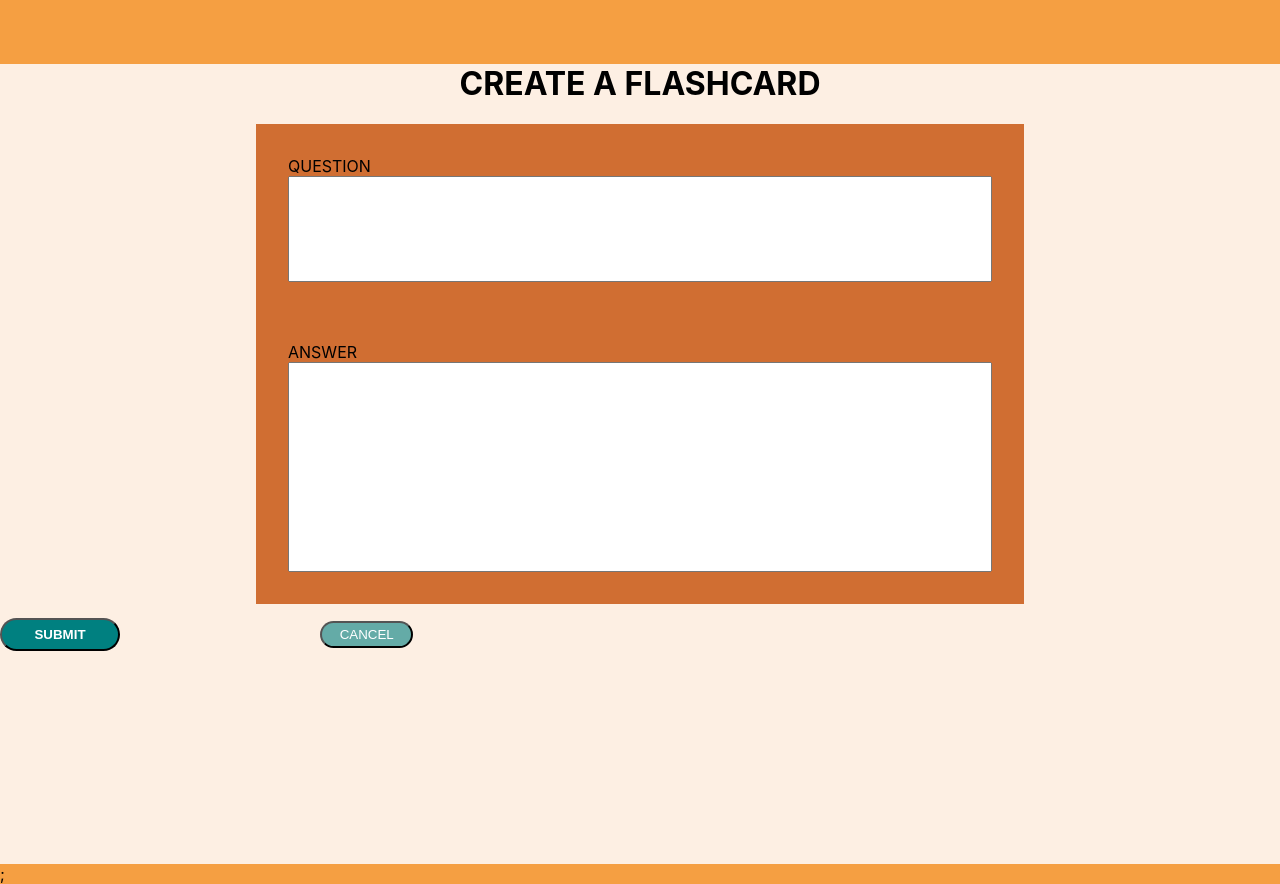
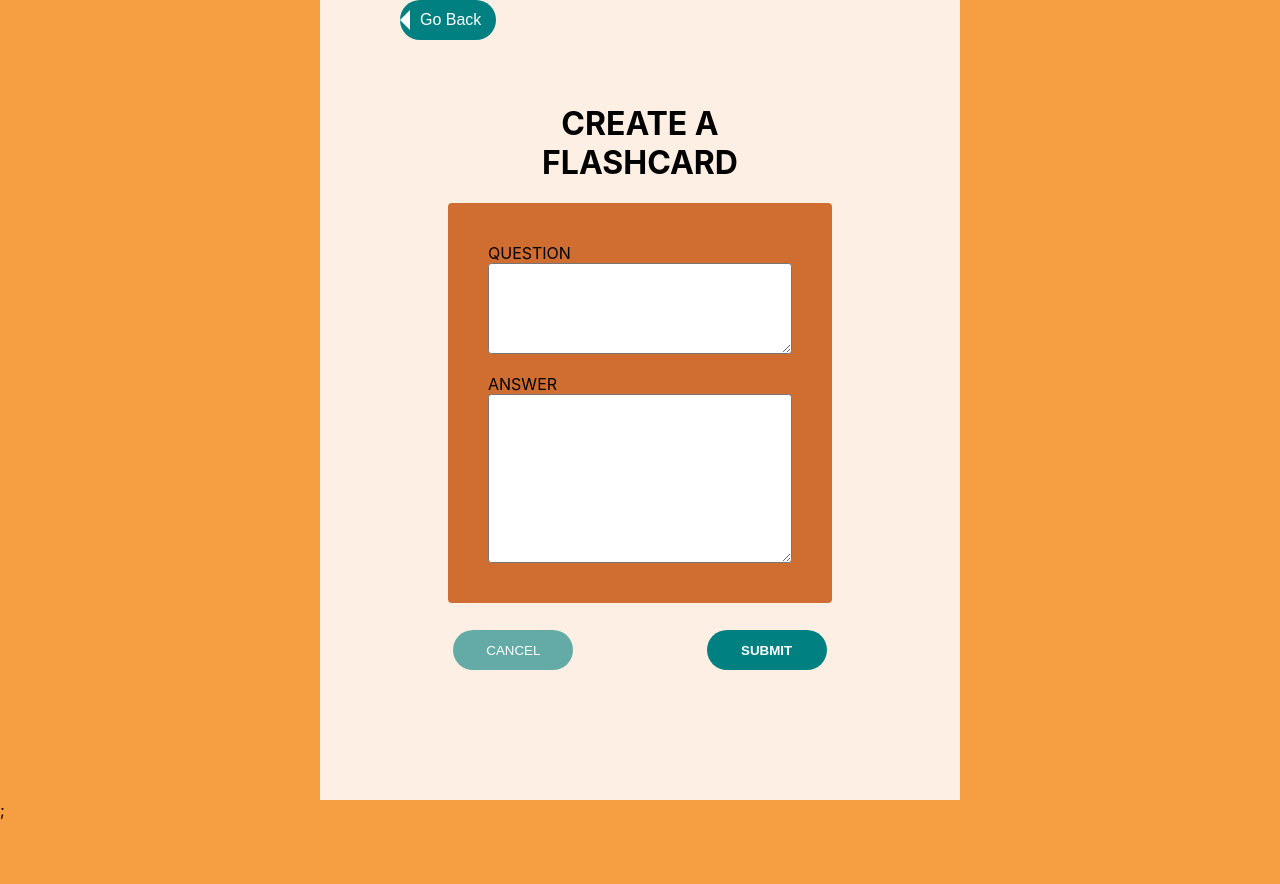
Before and after one commit to SchoolOfCode/bc14_w7_project-frontend-breaky-coders, a React (Create React App) app in the folder my-app/: page / in a window 1280 px wide. Both pictures are taken after a click on the button "Add A Flashcard". After the commit the page ends 820 px from the top, so only its background shows below. Built offline with nearby package versions, Linux system fonts and the light colour scheme.

Commit message:
updated AddAFlashcard.css and moved buttons positions in index.js and added more classNames

```diff
--- a/my-app/src/components/AddAFlashcard/AddAFlashcard.css
+++ b/my-app/src/components/AddAFlashcard/AddAFlashcard.css
@@ -1,64 +1,87 @@
+
+
 .addAFlashCard{
     /* removed flex so everything centered again  */
     background-color: #fdefe3;
     height: 100vh;
-    width: auto;
+    width: 50vw;
+    margin: 0 auto;
 }
 
-h1{
+div.overlay__header-button {
+    justify-content: center;
+    margin-left: 5em;
+}
+
+h1.addAFlashCard-h1 {
     display: block;
     text-align: center;
     margin-top: 2em;
     text-align: center;
     margin-left: auto;
     margin-right: auto;
+    width: 10em;
 
 }
 
 .flashcard-div{
     display: flex;
     background-color: #d06e32;
-    width: 60vw;
-    height: 60vh;
+    width: 30vw;
+    height: 50vh;
     justify-content: center;
     flex-direction: column;
     align-self: center;
     margin: auto;
-    padding: 2em;
+    padding: 2.5em;
+    border-radius: 0.25em;
 }
 
 .firstWhiteBox{
     height: 10em;
+    padding: 1em;
+     border-radius: 0.25em;
 
 
 }
 
 .secondWhiteBox{
     height: 20em;
+    padding: 1em;
+     border-radius: 0.25em;
+
+}
+.addAFlashCard-buttons-div {
+    display: flex;
+    flex-direction: row;
+    justify-content:space-evenly
 
 }
 
-.submit{
+.addAFlashCard-submit{
     width: 9em;
-    height: 2.5em;
-    margin-top: 1em;
-    margin-right: 15em;
+    height: 3em;
+    margin-top: 2em;
+    /*margin-right: 15em;
     margin-left: auto;
-    align-items: baseline;
-    justify-content: center;
+    align-items: baseline;*/
     background-color: teal;
     border-radius: 20px;
     color: #fff;
     font-weight: bold;
+    border: none;
+    padding: 0.5em;
 
     /* removed padding to allow text to be centered */
 }
 
-.cancel{
-    width: 7em;
-    height: 2em;
-    margin-top: 1em;
+.addAFlashCard-cancel{
+    width: 9em;
+    height: 3em;
+    margin-top: 2em;
     background-color: rgba(0, 128, 128, 0.605);
     border-radius: 20px;
     color: #fff;
+    border: none;
+     padding: 0.5em;
 }
--- a/my-app/src/components/AddAFlashcard/index.js
+++ b/my-app/src/components/AddAFlashcard/index.js
@@ -19,52 +19,79 @@
   import flashCardsListData from '../App/stateData';
   import { useState } from 'react';
 
-function AddAFlashcard() {
+function AddAFlashcard({ setPage }) {
   const [question, setQuestion] = useState("");
-  const [answer, setAnswer] = useState("")
-  const [answerInputValue, setAnswerInputValue] = useState("")
-  const [questionInputValue, setQuestionInputValue] = useState ("")
+  const [answer, setAnswer] = useState("");
+  const [answerInputValue, setAnswerInputValue] = useState("");
+  const [questionInputValue, setQuestionInputValue] = useState("");
 
-  function handleChangeQuestion(e){
-    setQuestionInputValue(e.target.value)
-    setQuestion(e.target.value)
+  function handleChangeQuestion(e) {
+    setQuestionInputValue(e.target.value);
+    setQuestion(e.target.value);
   }
 
-  function handleChangeAnswer(e){
-    setAnswerInputValue(e.target.value)
-    setAnswer(e.target.value)
+  function handleChangeAnswer(e) {
+    setAnswerInputValue(e.target.value);
+    setAnswer(e.target.value);
   }
 
-  function addCard(){
-    flashCardsListData.push({question: question, answer: answer})
-    setAnswerInputValue("")
-    setQuestionInputValue("")
-    console.log(flashCardsListData)
+  function addCard() {
+    flashCardsListData.push({ question: question, answer: answer });
+    setAnswerInputValue("");
+    setQuestionInputValue("");
+    console.log(flashCardsListData);
   }
 
-  function cancel(){
-    setAnswerInputValue("")
-    setQuestionInputValue("")
+  function cancel() {
+    setAnswerInputValue("");
+    setQuestionInputValue("");
   }
 
-  console.log(flashCardsListData)
+  console.log(flashCardsListData);
   return (
-  <main className='addAFlashCard'>
-  <h1>CREATE A FLASHCARD</h1>
-  <div className = 'flashcard-div'>
-    <label htmlFor="question">QUESTION</label>
-    {/* HELP */}
+    <main className="addAFlashCard">
+      <div className="overlay__header-button">
+        <button
+          onClick={() => {
+            setPage("homepage");
+          }}
+        >
+          {" "}
+          Go Back
+        </button>
+      </div>
+      <h1 className="addAFlashCard-h1">CREATE A FLASHCARD</h1>
+      <div className="flashcard-div">
+        <label htmlFor="question">QUESTION</label>
+        {/* HELP */}
 
-    <input className="firstWhiteBox" type="text" name="question" onChange={handleChangeQuestion} value={questionInputValue} />
-    <br></br>
-    <br></br>
-    <br></br>
-    <label htmlFor="answer">ANSWER</label>
-    <input className="secondWhiteBox" type="text" name="answer" value={answerInputValue} onChange={handleChangeAnswer}/>
-    </div>
-    <button className="submit" onClick={addCard}>SUBMIT</button>
-    <button className="cancel" onClick={cancel}>CANCEL</button>
-  </main>
-  )
+        <textarea
+          required
+          className="firstWhiteBox"
+          type="text"
+          name="question"
+          onChange={handleChangeQuestion}
+          value={questionInputValue}
+        />
+        <br />
+        <label htmlFor="answer">ANSWER</label>
+        <textarea
+          className="secondWhiteBox"
+          type="text"
+          name="answer"
+          value={answerInputValue}
+          onChange={handleChangeAnswer}
+        />
+      </div>
+      <div className="addAFlashCard-buttons-div">
+        <button className="addAFlashCard-cancel" onClick={cancel}>
+          CANCEL
+        </button>
+        <button className="addAFlashCard-submit" onClick={addCard}>
+          SUBMIT
+        </button>
+      </div>
+    </main>
+  );
 }
 export default AddAFlashcard;
```
Also changed, not shown: 1 other file (tests, documents, lock files or other folders).
